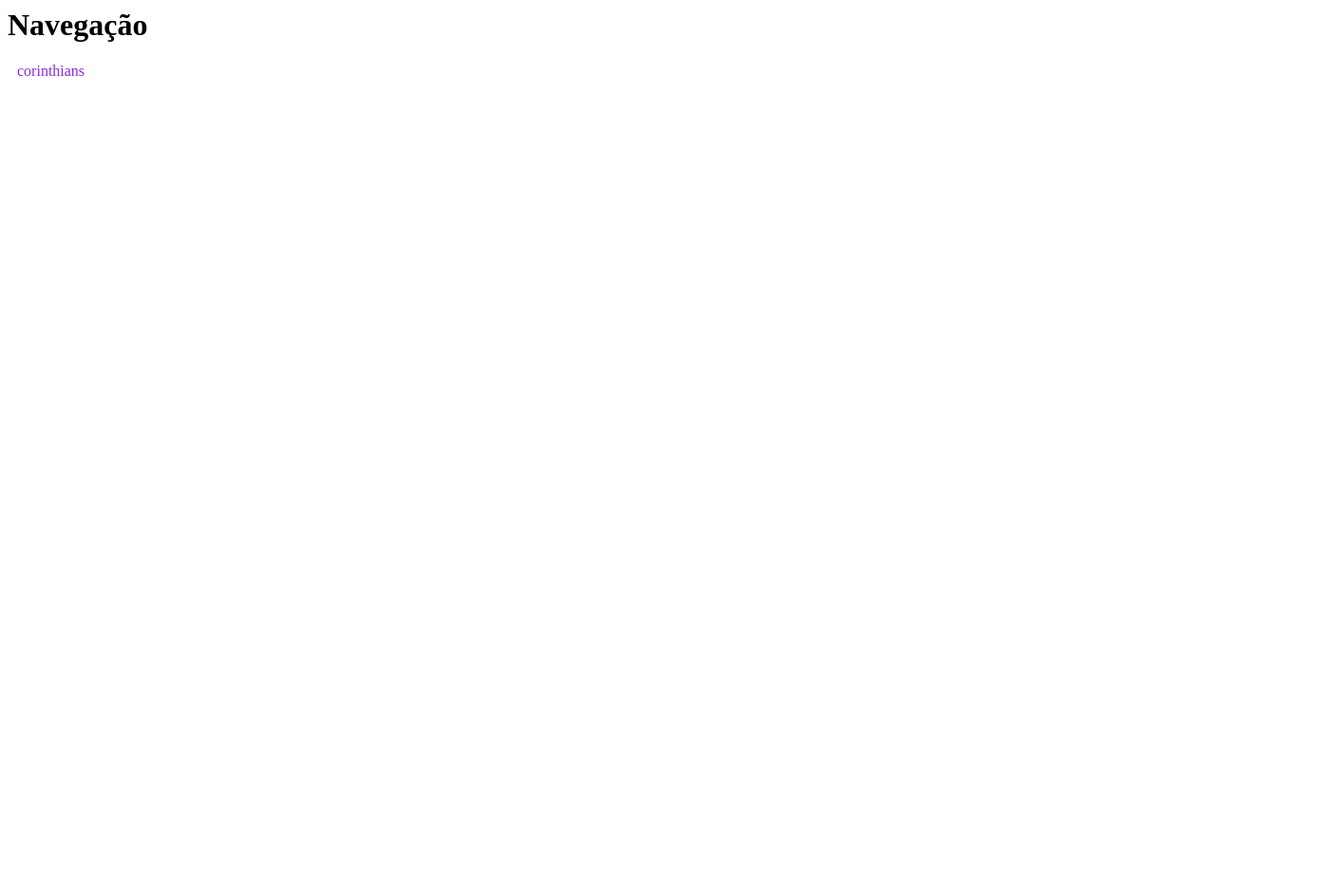
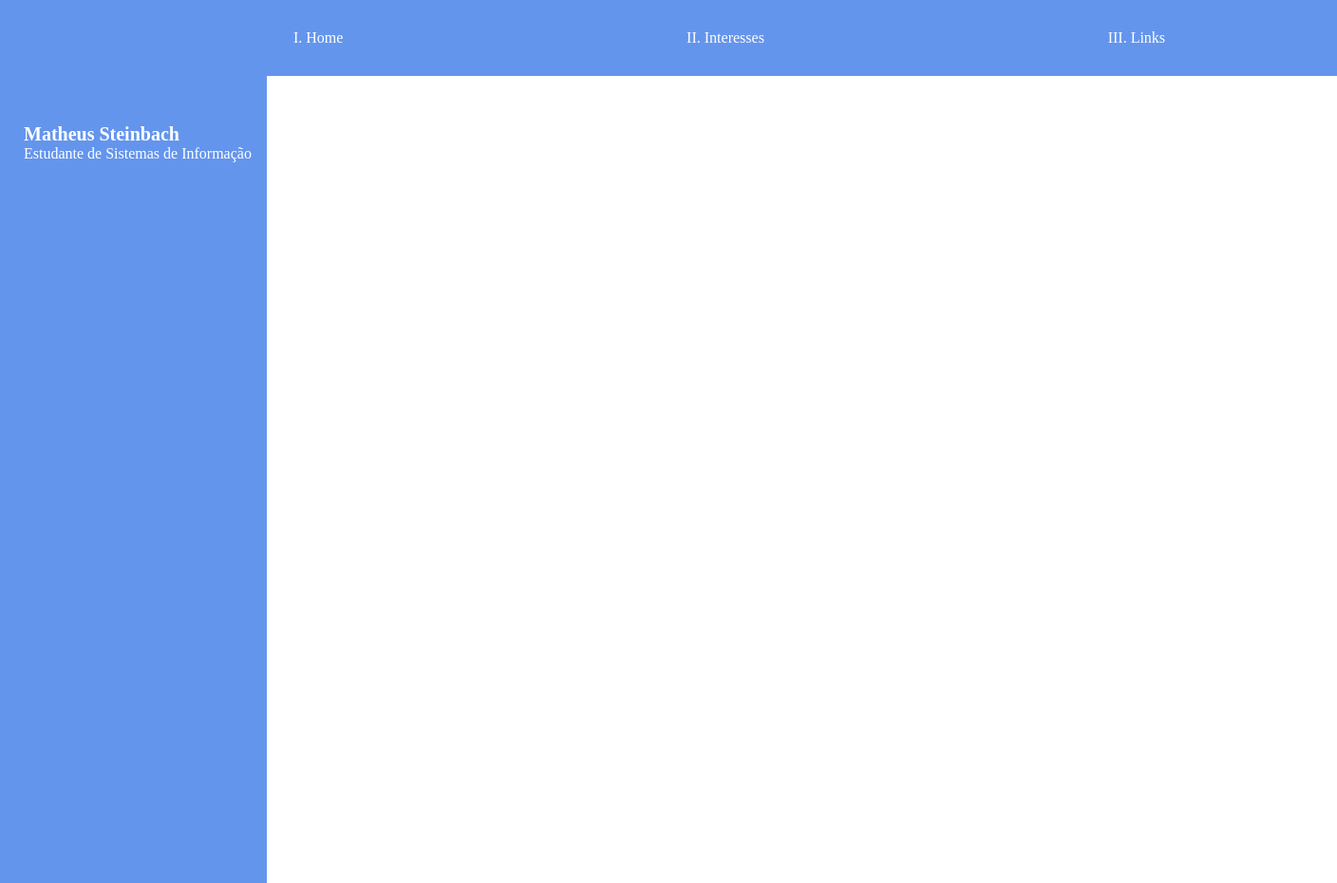
Before and after one commit to matheussteinbach/pagina-pessoal, a plain HTML site: page index.html in a window 1280 px wide. Shown: the whole page at 95% size, 1408 px wide, since content can reach past the window. Before the commit the page ends 800 px from the top, so only its background shows below. Drawn offline with Linux system fonts and the light colour scheme.

Commit message:
feat: adiciona menu de navegacao e aside

```diff
--- a/index.html
+++ b/index.html
@@ -1,14 +1,34 @@
 <html>
-    <head lan="pt">
+    <head lan="pt-BR">
         <meta charset="UTF-8">
         <link rel="stylesheet" type="text/css" href="style.css" media="all">
+        <link rel="shortcut icon" href="" type="image">
         <title> Página Pessoal </title>
     </head>
     <body>
         <header>
-            <h1>Navegação</h1>
-            <l1></l1>
+            <nav>
+                <menu>
+                    <li>
+                        <a>Home</a>
+                    </li>
+                    <li>
+                        <a>Interesses</a>
+                    </li>
+                    <li>
+                        <a>Links</a>
+                    </li>
+                </menu>
+            </nav>
         </header>
-        <p> corinthians </p>
+        <aside>
+            <h1>Matheus Steinbach</h1>
+            <p> Estudante de Sistemas de Informação </p>
+        </aside>
+        <main>
+            <section>
+
+            </section>
+        </main>
     </body>
 </html>
--- a/style.css
+++ b/style.css
@@ -1,4 +1,41 @@
-p {
-    color:blueviolet;
-    margin: 10px;
+* {
+    margin: 0px;
+    padding: 0px;
+    border: 0px;
 }
+
+header {
+    grid-area: h;
+}
+
+header menu{
+    padding-left: 10%;
+    background-color:cornflowerblue;
+    color: white;
+    list-style-type: upper-roman;
+    display: flex;
+    align-items: center;
+    justify-content: space-around;
+    width: 100%;
+    height: 10%;
+}
+
+aside {
+    padding-top: 50px;
+    padding-left: 25px;
+    height: 100%;
+    width: 20%;
+    background-color: cornflowerblue;
+    justify-content: center;
+}
+
+aside h1 {
+    font-size: 20px;
+    color: white;
+    justify-content: center;
+}
+
+aside p {
+    justify-content: center;
+    color: white;
+}
```
